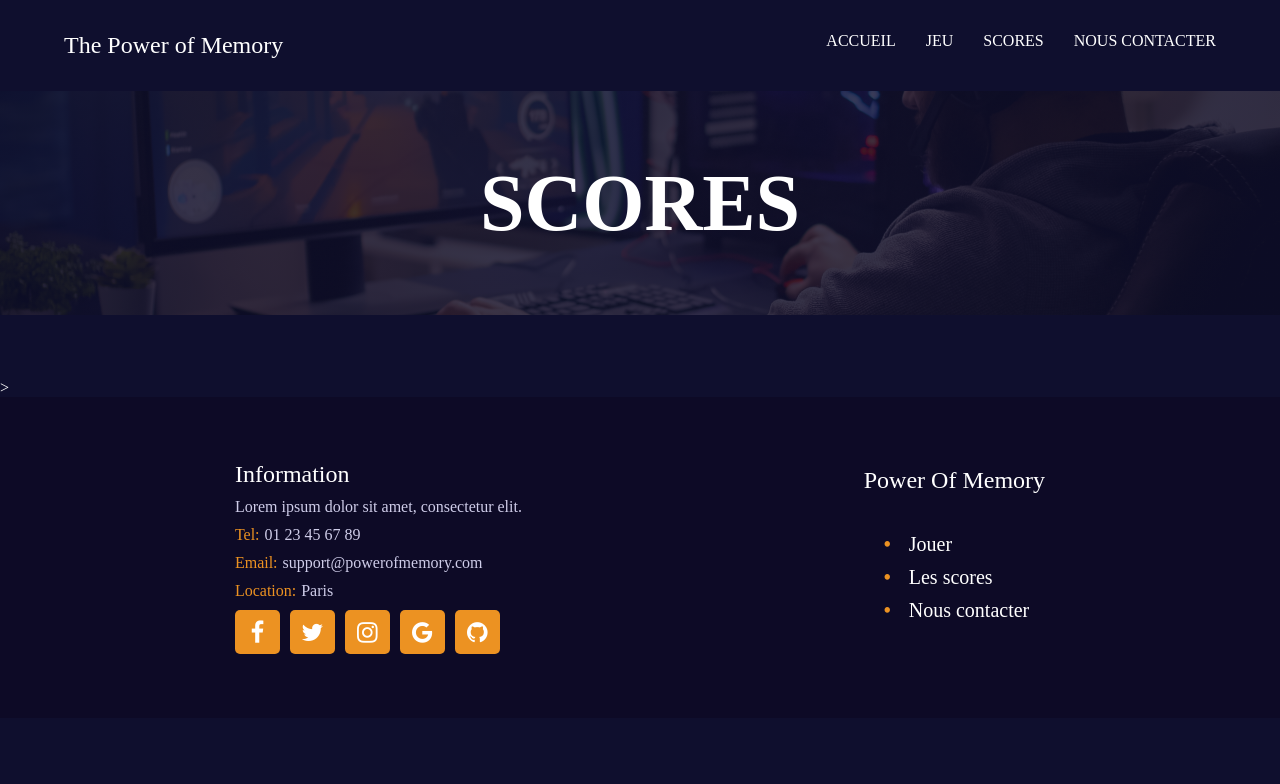
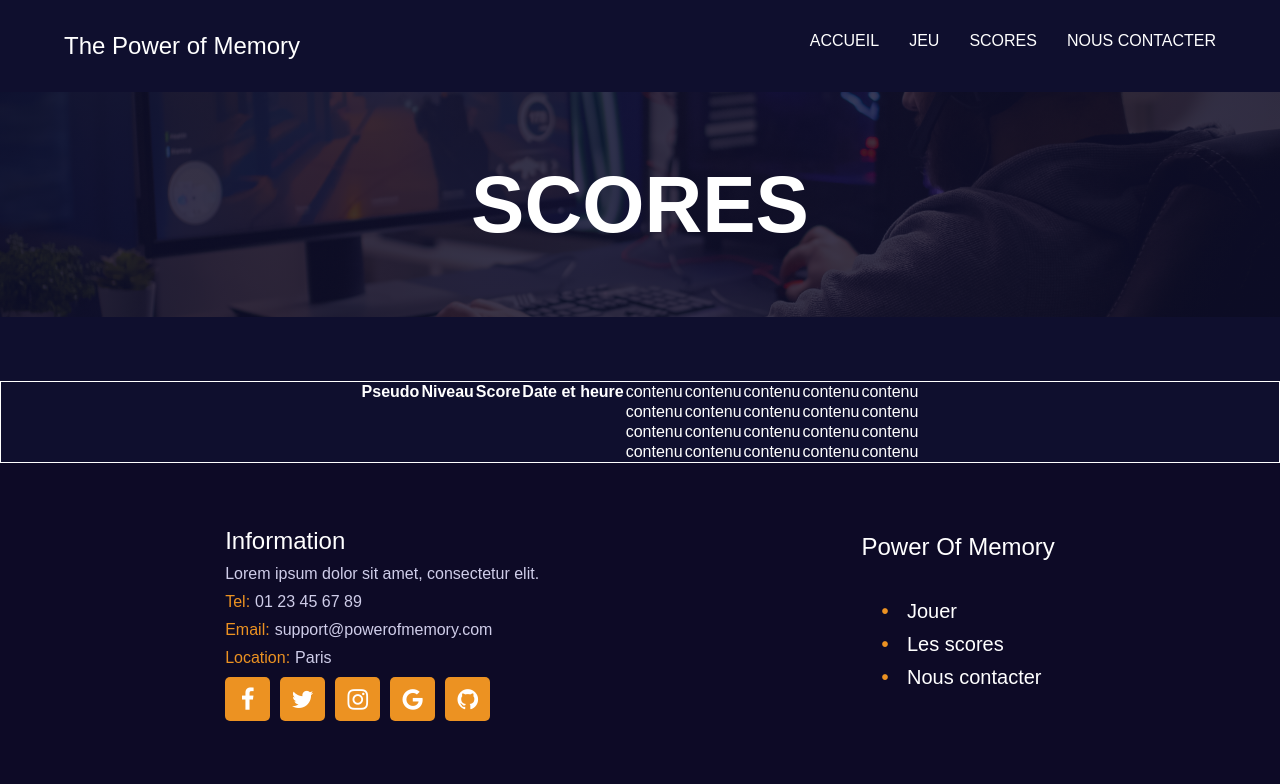
Before and after one commit to kvong92/L1_ALT_Puissance_4_KevinV, a PHP site: page /scores.html in a window 1280 px wide. Shown: the top 784 px of the page. Run offline with PHP 8.4, Linux system fonts and the light colour scheme.

Commit message:
scores v1

```diff
--- a/assets/css/contact.css
+++ b/assets/css/contact.css
@@ -137,3 +137,8 @@ background-color: #021846 ;
     color: #B3ADCA;
     font-size: 20PX;
 }
+
+#button_envoyer {
+    padding: 10px 15px 10px 15px;
+    margin: 0 0 0 0;
+}
--- /dev/null
+++ b/assets/css/scores.css
@@ -0,0 +1,17 @@
+::before, ::after {
+    box-sizing: border-box;
+    margin: 0;
+    padding: 0;
+}
+
+body{
+
+    font-family: Arial, Helvetica, sans-serif;
+}
+
+.tableau-style{
+    border-collapse: collapse;
+    border: 1px solid white;
+    display: flex;
+    justify-content: center;
+}
--- a/contact.html
+++ b/contact.html
@@ -84,7 +84,7 @@
             <input class="block_space" type="sujet" id="sujet" name="sujet" placeholder="sujet">
 
             <textarea class="block_space" name="" id="msg" cols="30" rows="10" placeholder="Message"></textarea>
-            <button class="button" type="submit">Envoyer le message</button>
+            <button id="button_envoyer" type="submit">Envoyer</button>
 
         </form>
 
--- a/scores.html
+++ b/scores.html
@@ -36,7 +36,51 @@
       </section>
 
     <section class="content_scores">
-    </section>>
+        <table class="tableau-style">
+
+            <thead>
+                <tr>
+                    <th>Pseudo</th>
+                    <th>Niveau</th>
+                    <th>Score</th>
+                    <th>Date et heure </th>
+                </tr>
+            </thead>
+            <tbody>
+                <tr>
+                    <td>contenu</td>
+                    <td>contenu</td>
+                    <td>contenu</td>
+                    <td>contenu</td>
+                    <td>contenu</td>
+                </tr>
+                <tr>
+                    <td>contenu</td>
+                    <td>contenu</td>
+                    <td>contenu</td>
+                    <td>contenu</td>
+                    <td>contenu</td>
+                </tr>
+                <tr>
+                    <td>contenu</td>
+                    <td>contenu</td>
+                    <td>contenu</td>
+                    <td>contenu</td>
+                    <td>contenu</td>
+                </tr>
+                <tr>
+                    <td>contenu</td>
+                    <td>contenu</td>
+                    <td>contenu</td>
+                    <td>contenu</td>
+                    <td>contenu</td>
+                </tr>
+            </tbody>
+
+        </table>
+
+    </section>
+
 
     <footer>
         <section id="information">
```
